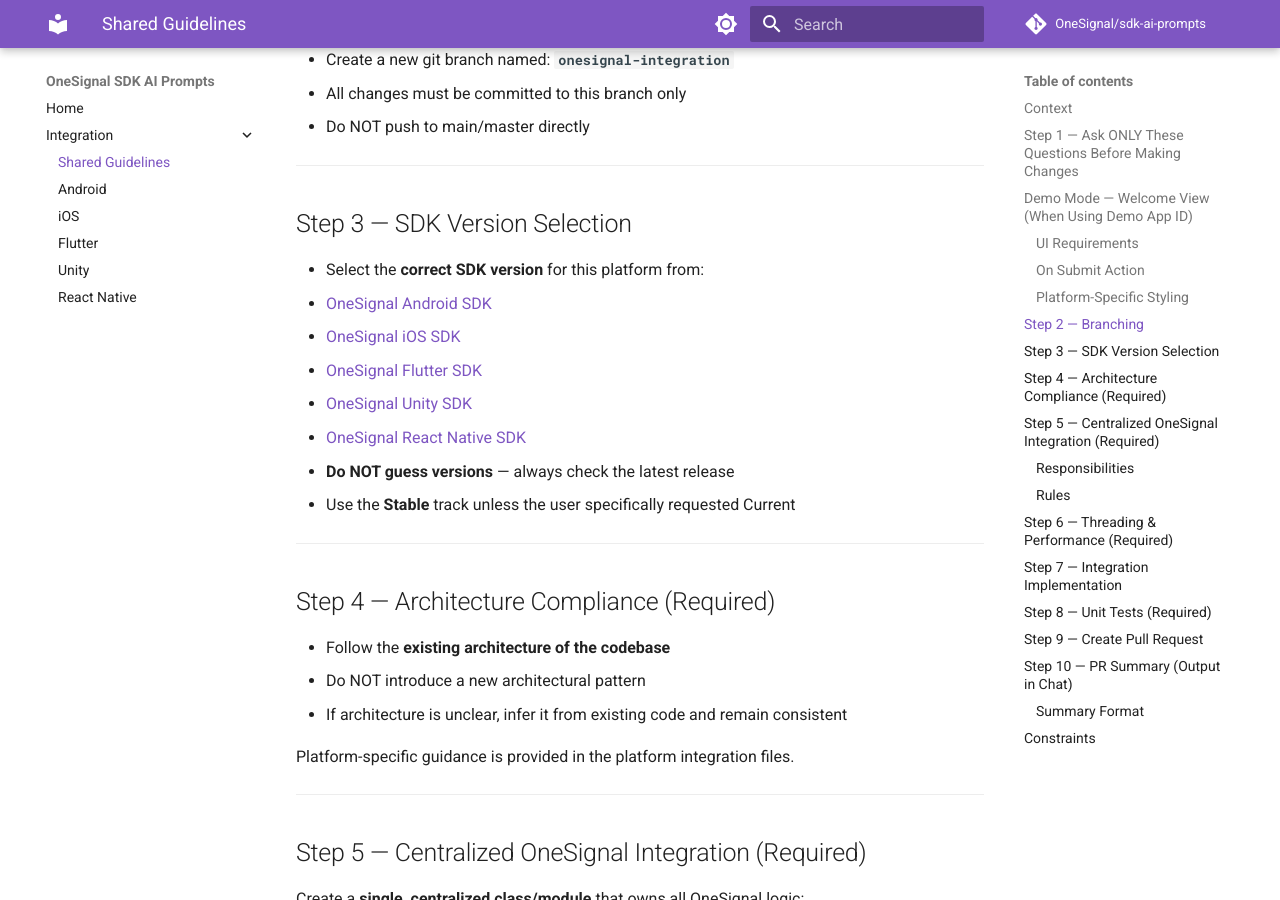
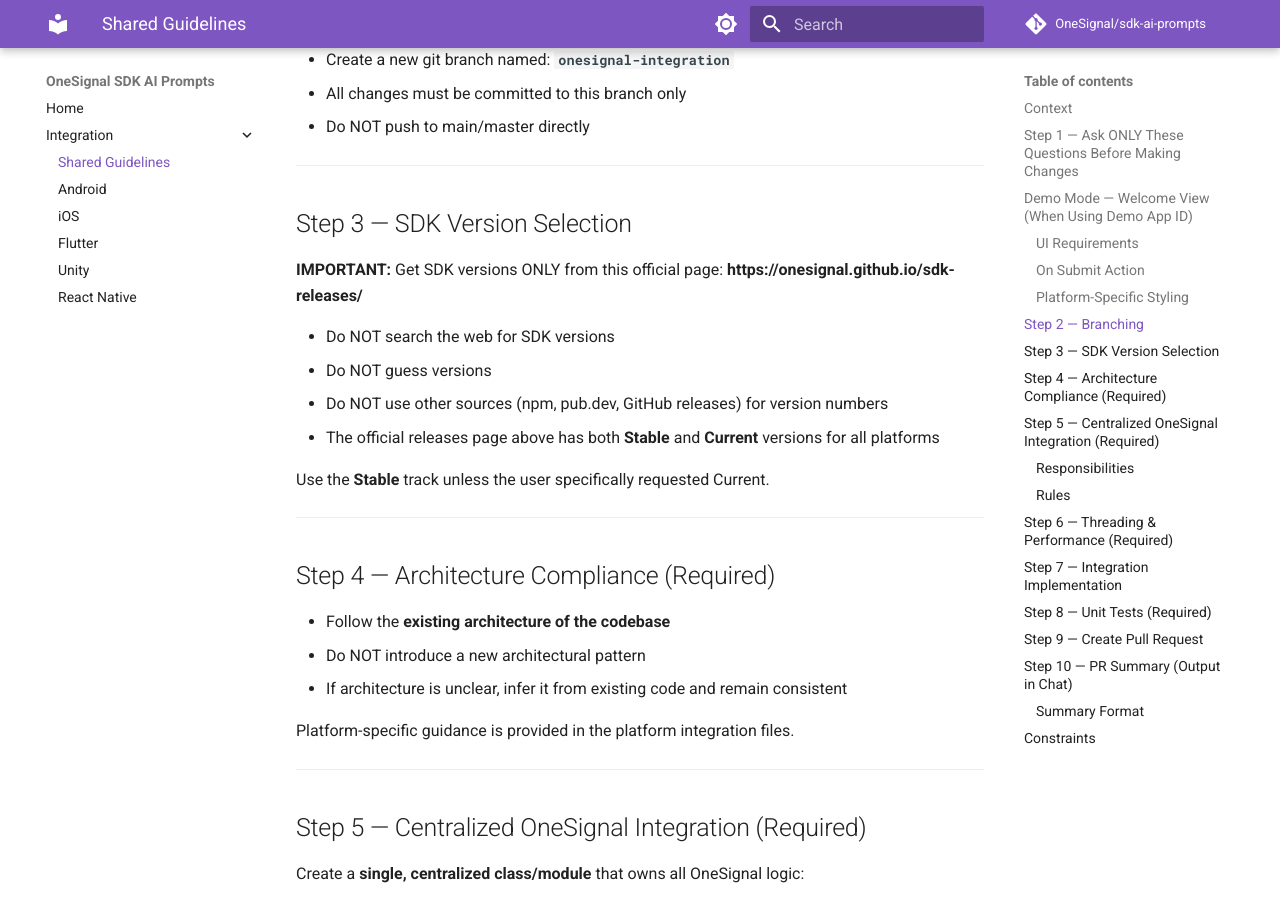
Before and after one commit to OneSignal/sdk-ai-prompts, an MkDocs documentation site: the page built from docs/shared/guidelines.md, in a window 1280 px wide and 900 px high, scrolled down 2633 px. Built offline with MkDocs 1.6.1 and Material for MkDocs 9.7.7, drawn with Linux system fonts in a browser that asks for light colours; comment, search, counter and statistics services are not loaded.

Commit message:
Use official sdk-releases page as single source for SDK versions

```diff
--- a/docs/shared/guidelines.md
+++ b/docs/shared/guidelines.md
@@ -100,15 +100,15 @@
 
 ## Step 3 — SDK Version Selection
 
-* Select the **correct SDK version** for this platform from:
-  - [OneSignal Android SDK](https://github.com/OneSignal/OneSignal-Android-SDK/releases)
-  - [OneSignal iOS SDK](https://github.com/OneSignal/OneSignal-iOS-SDK/releases)
-  - [OneSignal Flutter SDK](https://pub.dev/packages/onesignal_flutter)
-  - [OneSignal Unity SDK](https://github.com/OneSignal/OneSignal-Unity-SDK/releases)
-  - [OneSignal React Native SDK](https://www.npmjs.com/package/react-native-onesignal)
+**IMPORTANT:** Get SDK versions ONLY from this official page:
+**https://onesignal.github.io/sdk-releases/**
 
-* **Do NOT guess versions** — always check the latest release
-* Use the **Stable** track unless the user specifically requested Current
+* Do NOT search the web for SDK versions
+* Do NOT guess versions
+* Do NOT use other sources (npm, pub.dev, GitHub releases) for version numbers
+* The official releases page above has both **Stable** and **Current** versions for all platforms
+
+Use the **Stable** track unless the user specifically requested Current.
 
 ---
 
```
